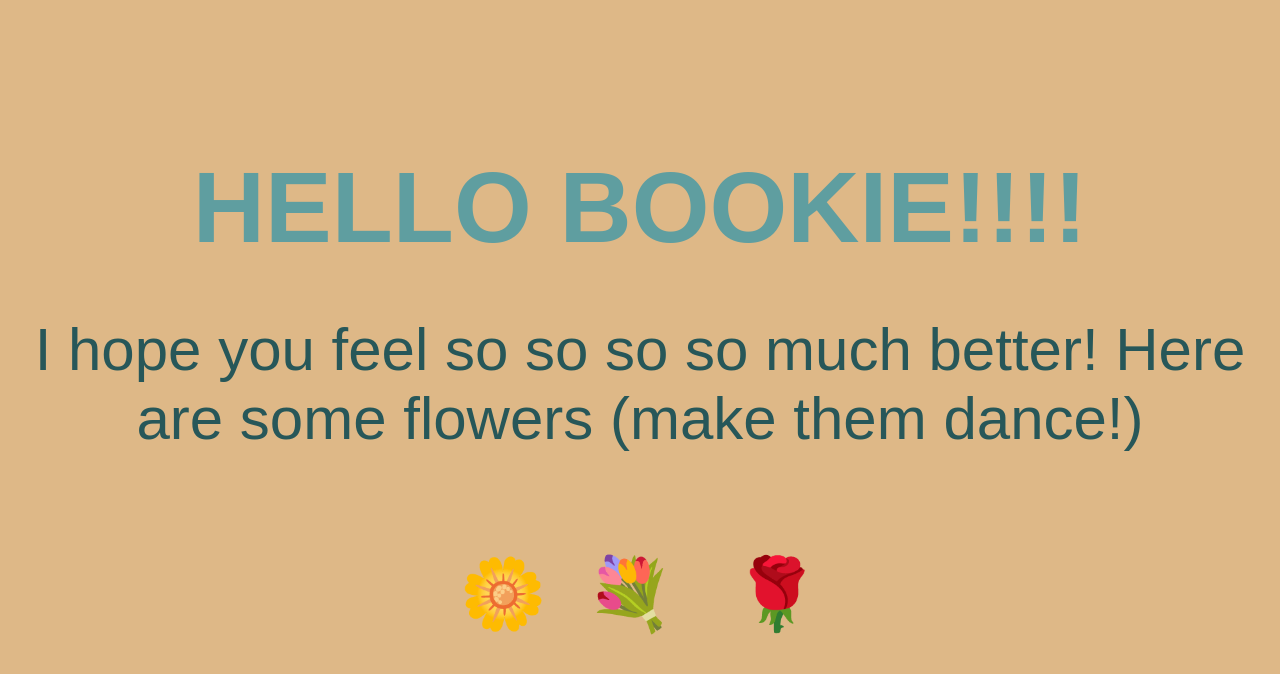
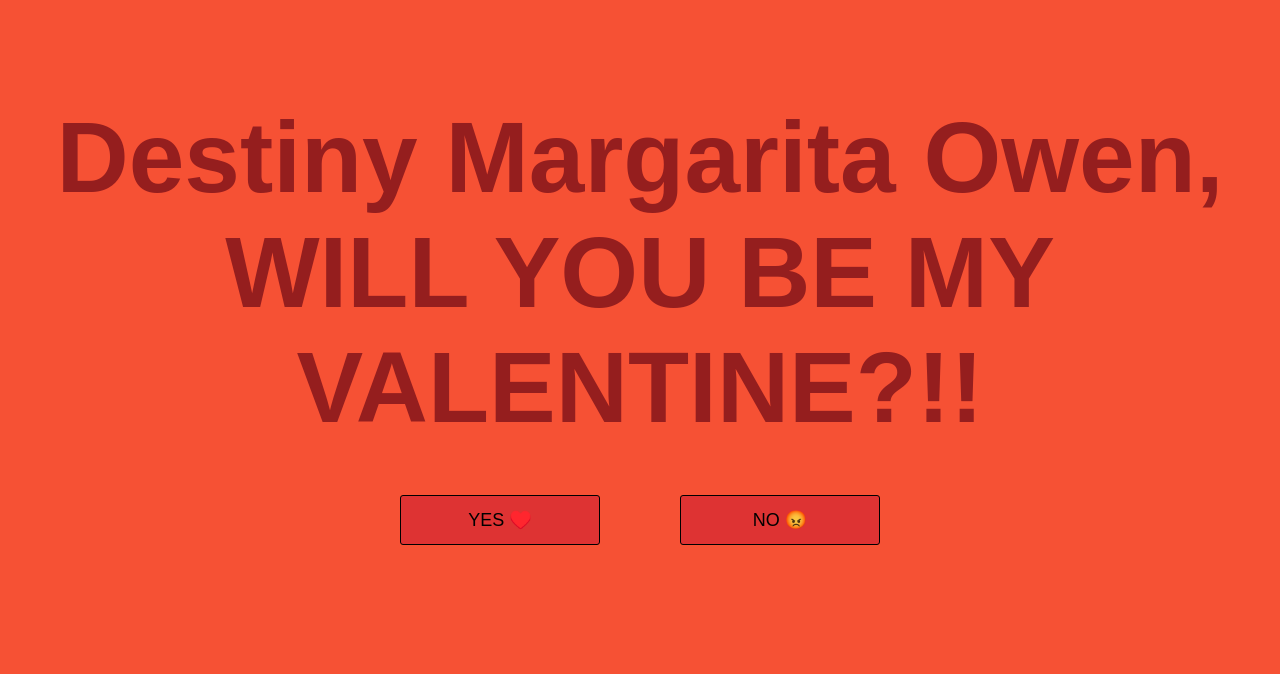
Before and after one commit to SadatMustafa/SadatMustafa.github.io, a plain HTML site: page index.html in a window 1280 px wide. Drawn offline with Linux system fonts and the light colour scheme.

Commit message:
Update index.html

```diff
--- a/index.html
+++ b/index.html
@@ -1,74 +1,68 @@
 <body class="page">
 <style>
   .page {
-    background-color:burlywood
+    background-color:rgb(246, 81, 52)
   }
   p {
     font-family: Arial;
-    text-align: center;
+    text-align:center;
     margin-bottom: 0;
     margin-top: 0;
   }
   .title {
     font-size: 100px;
     font-weight: bold;
-    color:cadetblue;
+    color:rgb(149, 30, 30);
     margin-bottom: 50px;
-    margin-top:150px;
+    margin-top:100px;
     transition: color 0.5s, text-shadow 0.5s;
   }
   .title:hover {
     color:rgb(70, 115, 117);
     text-shadow:3px 5px 10px rgba(0,0,0,0.3);
   }
-  .main {
-    font-size: 60px;
-    color: rgb(39, 87, 89);
-    margin-bottom: 100px;
+  .button {
+    background-color:rgb(222, 51, 51);
+    width:200px;
+    height:50px;
+    border-color:rgb(0, 0, 0);
+    border-style:solid;
+    border-radius:3px;
+    border-width:0.5px;
+    font-size:large;
   }
-  .one {
-    font-size: 70px;
-    margin-right: 20px;
-    transition: font-size 0.5s, text-shadow 0.5s, margin 0.5s;
-    text-anchor: initial;
-  }
-  .one:hover {
-    font-size: 90px;
-    text-shadow:0 10px 10px rgba(0,0,0,0.3);
-    margin-right: -20px;
-  }
-  .two {
-    font-size: 70px;
-    margin-right: 20px;
-    transition: font-size 0.5s, text-shadow 0.5s, margin 0.5s;
-    text-anchor: initial;
-  }
-  .two:hover {
-    font-size: 90px;
-    text-shadow:0 10px 10px rgba(0,0,0,0.3);
-    margin-right: 0;
-  }
-  .three {
-    font-size: 70px;
-    transition: font-size 0.5s, text-shadow 0.5s, margin 0.5s;
-    margin-left:20px;
-  }
-  .three:hover {
-    font-size: 90px;
-    text-shadow:0 10px 10px rgba(0,0,0,0.3);
-    margin-left: -20px;
+  .buttons {
+    display:flex;
+    justify-content:center;
   }
 </style>
 
 
+<p class="title" id="title">
+    Destiny Margarita Owen, WILL YOU BE MY VALENTINE?!!
+</p>
+<div class="buttons">
+  <button class="button" id="yesButton" style="margin-right:40px">YES ♥️</button>
+  <button class="button" id="noButton" style="margin-left:40px">NO 😡</button>
+</div>
+<script>
+  const yesButton = document.querySelector('#yesButton');
+const noButton = document.querySelector('#noButton');
 
-<p class="title">
-    HELLO BOOKIE!!!!
-</p>
-<p class="main">
-  I hope you feel so so so so much better! Here are some flowers (make them dance!)
-</p>
-<p class="flowers">
-  <span class="one">&#127804;</span><span class="two"> &#128144;</span><span class="three"> &#127801;</span>
-</p>
+const moveNoButton = () => {
+  var x = Math.random() * (window.innerWidth - noButton.offsetWidth);
+  var y = Math.random() * (window.innerHeight - noButton.offsetHeight);
+
+  noButton.style.position = 'absolute';
+  noButton.style.left = `${x}px`;
+  noButton.style.top = `${y}px`;
+}
+
+yesButton.addEventListener('click', () => {
+  window.location.assign('yes.html');
+})
+
+noButton.addEventListener('click', moveNoButton);
+noButton.addEventListener('mouseenter', moveNoButton);
+</script>
 </body>
```
